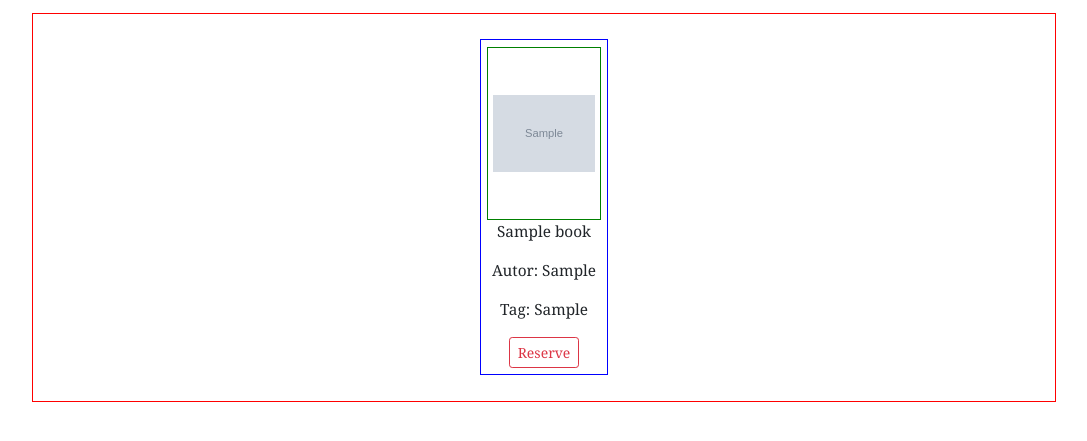
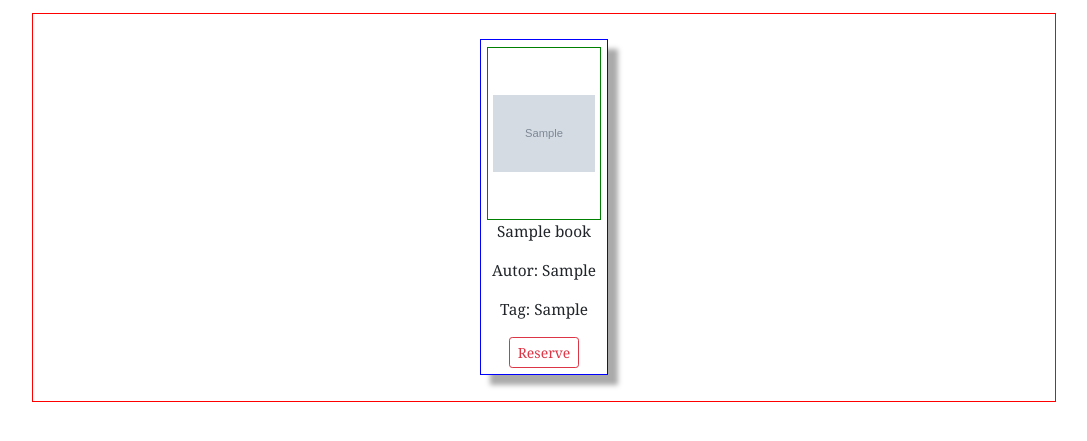
Before and after one commit to 20putalam/project_iis, a Flask app: page /books in a window 1280 px wide. Shown: the part 97-538 px from the top of the page, without its empty margins (96-1183 px from the left). Run offline with Flask 2, Linux system fonts and the light colour scheme; tables that the repository leaves empty hold one stand-in row (values such as "Sample post"); grey boxes marked "Sample" are stand-in pictures; parts of the project's set-up code (start-up, migrations or seed data) failed here and were passed over; some libraries are stand-ins or nearby versions.

Commit message:
drop shadow kniha

```diff
--- a/flasklib/static/style.css
+++ b/flasklib/static/style.css
@@ -435,6 +435,7 @@
     font-size: max(1.2vw, 15px);
     width: 10vw;
     min-width: 100px;
+    box-shadow: 10px 10px 5px #aaaaaa;
 }
 
 
```
